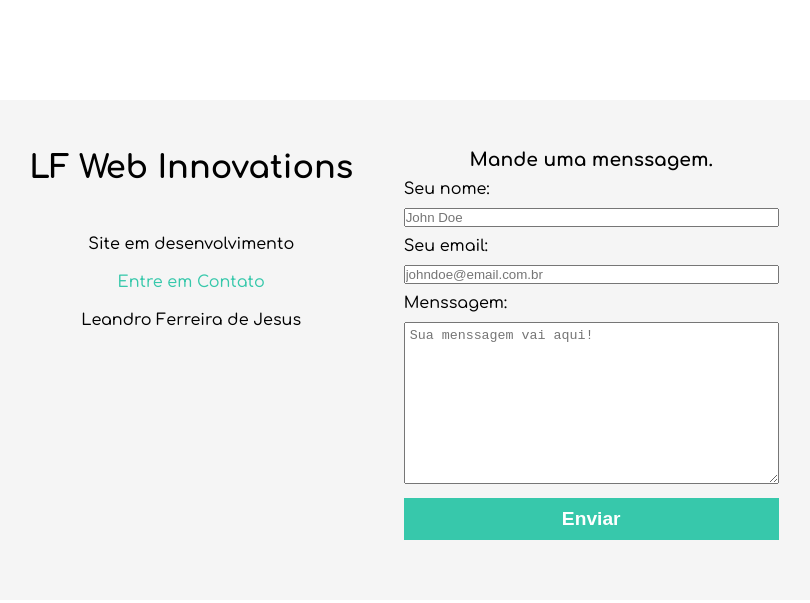
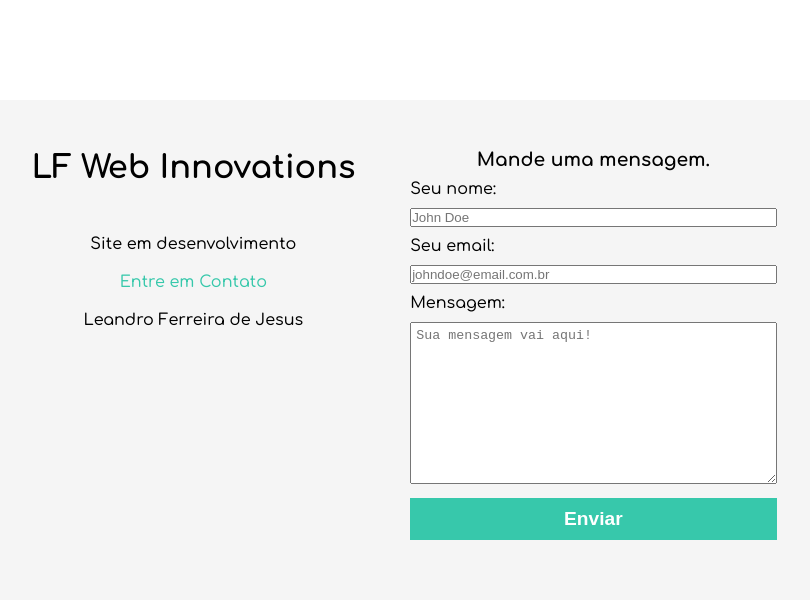
Before and after one commit to leanfj/lfwebinnovations, a plain HTML site: page index.html in a window 1280 px wide. Shown: the whole page, without its empty margins (236-1046 px from the left). Drawn offline with Linux system fonts and the light colour scheme.

Commit message:
Fix text in message fields

```diff
--- a/index.html
+++ b/index.html
@@ -1,5 +1,5 @@
 <!DOCTYPE html>
-<html lang="en">
+<html lang="pt-br">
   <head>
     <meta charset="UTF-8" />
     <meta name="viewport" content="width=device-width, initial-scale=1.0" />
@@ -19,7 +19,7 @@
         <p class="name">Leandro Ferreira de Jesus</p>
       </div>
       <div class="form">
-        <h3>Mande uma menssagem.</h3>
+        <h3>Mande uma mensagem.</h3>
         <form action="/success" data-netlify="true" method="POST">
           <p>
             <label for="name">
@@ -37,9 +37,9 @@
           </p>
           <p>
             <label for="message"
-              >Menssagem:
+              >Mensagem:
               <textarea
-                placeholder="Sua menssagem vai aqui!"
+                placeholder="Sua mensagem vai aqui!"
                 name="message"
                 id="message"
                 cols="30"
```
